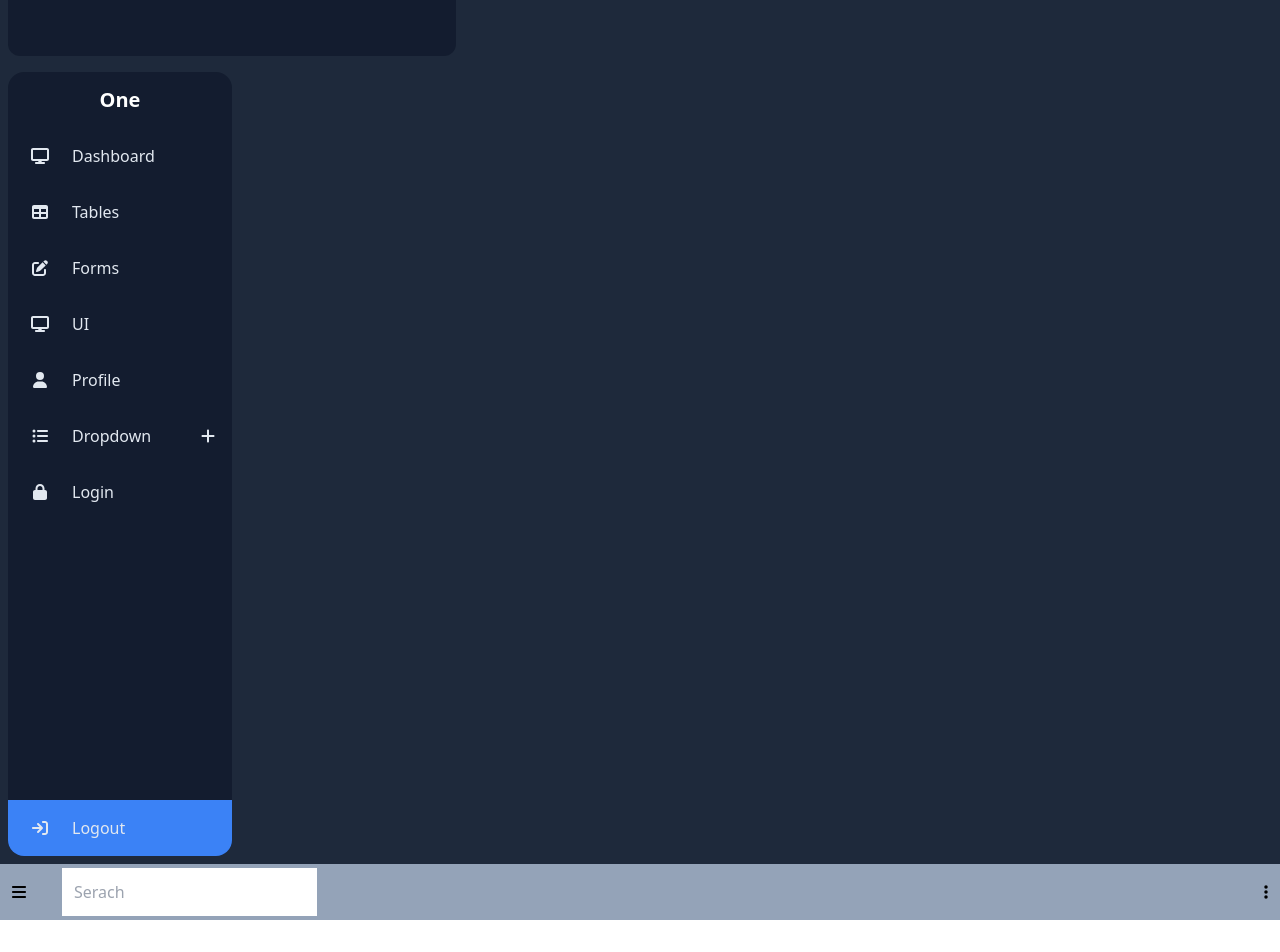
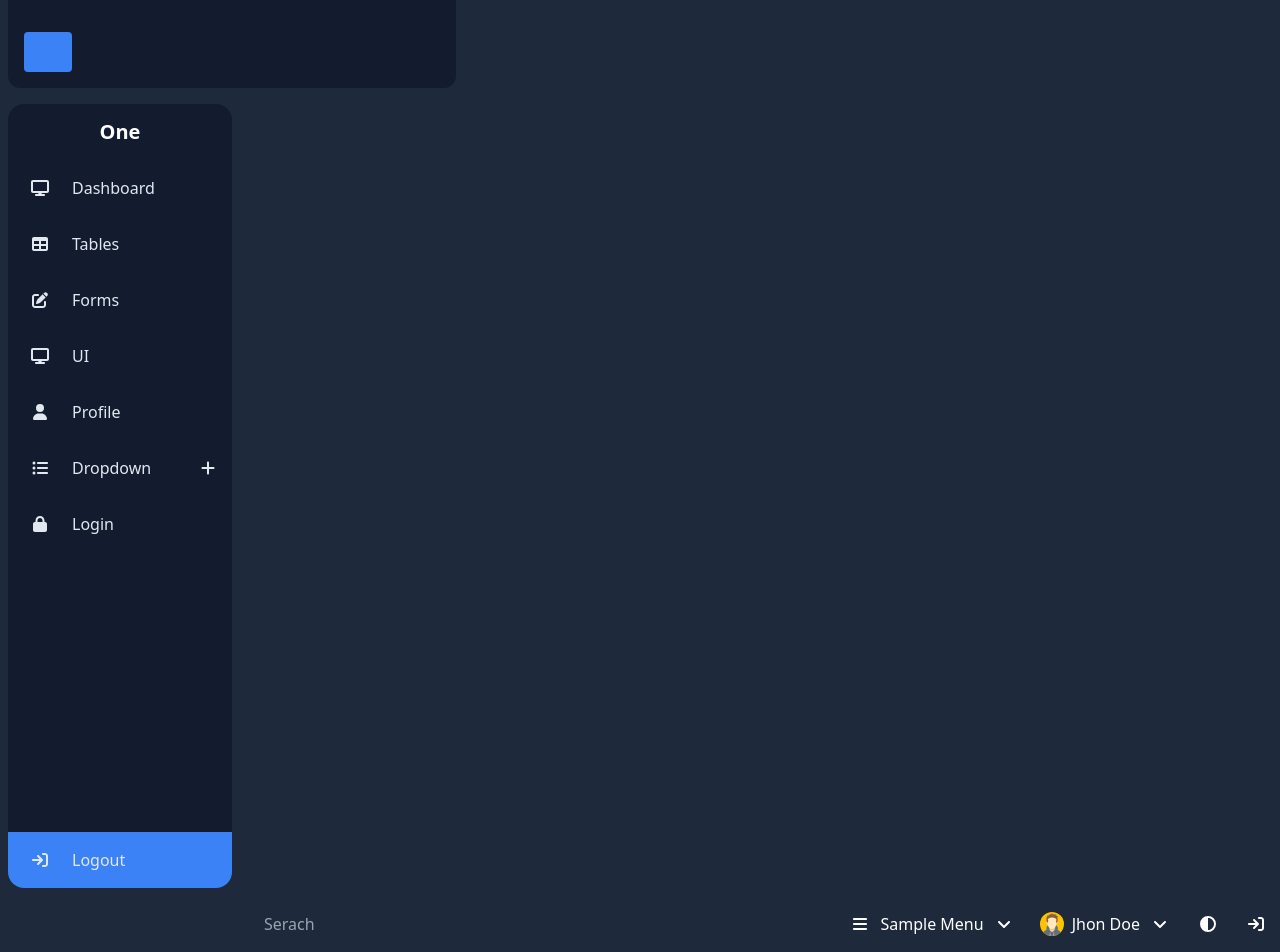
Before and after one commit to VillD/ProjectoERP, a Vue app: page / in a window 1280 px wide. Shown: the part 1350-2302 px from the top of the page. Before the commit the page ends 2270 px from the top, so only its background shows below. Built offline with nearby package versions, Linux system fonts and the light colour scheme.

Commit message:
avance menu de navegacion

```diff
--- a/src/components/ButtonBasic.vue
+++ b/src/components/ButtonBasic.vue
@@ -1,18 +1,22 @@
 <script setup>
 // import { processSlotOutlet } from "@vue/compiler-core";
 // import { computed } from "@vue/reactivity";
-// import { ref } from "vue";
+import { ref } from "vue";
 
 const props = defineProps({
   titleButton: String,
-  type: { type: String, default: "primary" },
+  type: {
+    type: String,
+    default: "blue-500"
+  },
 });
-
-// const backgroundColor = ref(`bg-${props.type}`);
+//`bg-${props.type}`
+const backgroundColor = ref(`bg-${props.type}`);
+//const size = ref(`bg-${props.type}`);
 </script>
 <template>
   <div>
-    <button :class="`bg-${props.type}`" class="py-2 px-4 rounded">
+    <button :class="backgroundColor" class="py-2 px-4 rounded">
       <span class="px-2">{{ titleButton }}</span>
     </button>
   </div>
--- a/src/components/NavComponent.vue
+++ b/src/components/NavComponent.vue
@@ -1,25 +1,54 @@
 <script setup></script>
 <template>
-  <nav class="h-14 bg-slate-400">
-    <div class="flex">
-      <div class="flex items-center flex-1 h-14">
-        <div class="flex px-3">
+  <nav class="max-w-full h-14 bg-slate-800 xl:pl-60">
+    <div class="flex md:max-w-md lg:max-w-4xl xl:max-w-6xl xl:mx-auto">
+      <div class="flex flex-1 h-14 xl:justify-between ">
+        <!-- Icon Hamburger -->
+        <div class="flex px-3 text-white xl:hidden">
           <span>
             <font-awesome-icon icon="fa-solid fa-bars" />
           </span>
         </div>
-        <div class="px-3 flex my-2 mx-3 items-center">
-          <div>
+        <!-- Icon Hamburger -->
+        <!--Input Search-->
+        <div class="flex my-2 mx-3 items-center text-white hover:text-slate-400">
+          <div class="relative">
             <input
-              class="border-gray-600 h-12 px-3 py-2 focus:outline-none"
+              class="border-gray-600 h-12 px-3 py-2 focus:outline-none bg-transparent "
               placeholder="Serach"
-              type="search"
+              type="text"
             />
           </div>
         </div>
+        <!--Input Search-->
+
+        <!-- Menu de navegacion(SAMPLE MENU, PROFILE MENU, icons) -->
+        <div class="flex items-center ">
+          <div class="flex lg:px-3 lg:py-2 text-white hover:text-slate-400 cursor-pointer">
+            <div class="flex items-center">
+              <span class="flex items-center justify-center w-6 h-6 "><font-awesome-icon icon="fa-solid fa-bars" /></span>
+              <span class="px-2">Sample Menu</span>
+              <span class="flex items-center justify-center w-6 h-6"><font-awesome-icon icon="fa-solid fa-angle-down" /></span>
+            </div>
+            <div>
+
+            </div>
+
+          </div>
+          <div class="flex lg:px-3 lg:py-2 text-white hover:text-slate-400 cursor-pointer">
+            <span class="flex items-center justify-center w-6 h-6"><img class="" src="src/assets/avatar.svg" alt=""></span>
+            <span class="px-2">Jhon Doe</span>
+            <span class="flex items-center justify-center w-6 h-6"><font-awesome-icon icon="fa-solid fa-angle-down" /></span>
+          </div>
+          <ul class="flex text-white ">
+            <li class="hover:text-slate-400 cursor-pointer lg:px-3 lg:py-2"><a href="" class="flex items-center justify-center w-6 h-6"><font-awesome-icon icon="fa-solid fa-circle-half-stroke" /></a></li>
+            <li class="hover:text-slate-400 cursor-pointer lg:px-3 lg:py-2"><a href="" class="flex items-center justify-center w-6 h-6"><font-awesome-icon icon="fa-solid fa-arrow-right-to-bracket" /></a></li>
+          </ul>
+        </div>
+        <!-- Menu de navegacion(SAMPLE MENU, PROFILE MENU, icons) -->
       </div>
-      <div class="flex items-center flex-none h-14">
-        <div class="px-3">
+      <div class="flex items-center flex-none h-14 text-white">
+        <div class="px-3 xl:hidden">
           <span>
             <font-awesome-icon icon="fa-solid fa-ellipsis-vertical" />
           </span>
--- a/src/views/ButtonView.vue
+++ b/src/views/ButtonView.vue
@@ -4,9 +4,9 @@ import SettingBasic from "../components/SettingBasic.vue";
 </script>
 <template>
   <div
-    class="bg-slate-900/70 rounded-xl max-w-xs sm:max-w-md m-2 pl-4 lg:max-w-4xl"
+    class="bg-slate-900/70 rounded-xl max-w-xs sm:max-w-md m-2 p-4 lg:max-w-4xl"
   >
-    <h1 class="text-lg font-semibold text-white pt-4 pb-2">Settings</h1>
+    <h1 class="text-lg font-semibold text-white pb-2">Settings</h1>
     <div class="flex flex-wrap">
       <SettingBasic>
         <template #content>
@@ -84,7 +84,7 @@ import SettingBasic from "../components/SettingBasic.vue";
     </div>
 
     <div class="m-5">
-      <ButtonBasic type="primary" title-button="Button"></ButtonBasic>
+      <ButtonBasic type="gray-light" title-button="Button"></ButtonBasic>
     </div>
 
     <!-- <div class="flex gap-4 py-5 pr-4 flex-wrap">
--- a/src/views/NotificationView.vue
+++ b/src/views/NotificationView.vue
@@ -5,7 +5,7 @@ import ButtonBasic from "../components/ButtonBasic.vue";
 
 <template>
   <div
-    class="bg-transparent rounded-xl py-3 max-w-xs sm:max-w-md m-2 px-4 lg:max-w-4xl"
+    class="bg-transparent rounded-xl p-4 max-w-xs sm:max-w-md m-2 lg:max-w-4xl"
   >
     <div class="flex flex-col gap-4">
       <NotificationBasic>
--- a/tailwind.config.js
+++ b/tailwind.config.js
@@ -1,4 +1,4 @@
-const colors = require("tailwindcss/colors");
+// const colors = require("tailwindcss/colors");
 
 /** @type {import('tailwindcss').Config} */
 module.exports = {
@@ -6,8 +6,9 @@ module.exports = {
   theme: {
     extend: {
       colors: {
-        primary: colors.blue["500"],
-        danger: colors.red["500"],
+        // primary: colors.blue["500"],
+        // orange: colors.red["200"],
+        'gray-light': '#d3dce6',
       },
     },
   },
```
Also changed, not shown: src/main.js (+27 -21 lines).
